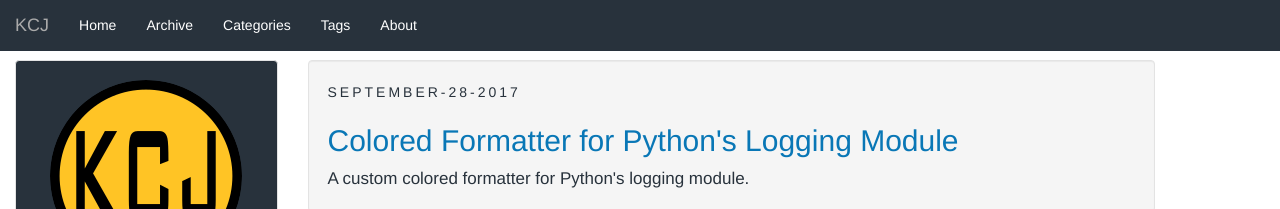
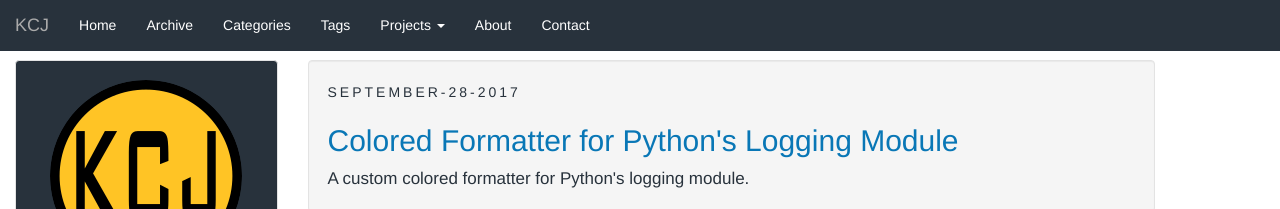
Before and after one commit to KurtJacobson/kcjengr.com, a Jekyll site: the page built from index.html, in a window 1280 px wide. Shown: the top 209 px of the page. Built offline with Jekyll 4.4.1, drawn with Linux system fonts in a browser that asks for light colours; the list of posts is cut into pages by our own code.

Commit message:
define navigation in separate YML file

```diff
--- a/_includes/header.html
+++ b/_includes/header.html
@@ -37,12 +37,24 @@
       </div>
       <div class="collapse navbar-collapse" id="bs-example-navbar-collapse-1">
         <ul class="nav navbar-nav">
-                    {% assign trans = site.data.values[site.lan] %}
-                    <li class="active"><a href="{{ site.baseurl }}/">{{ trans.home }}</a></li>
-                    <li class="active"><a href="{{ site.baseurl }}/archive.html">{{ trans.archive }}</a></li>
-                    <li class="active"><a href="{{ site.baseurl }}/categories.html">{{ trans.categories }}</a></li>
-                    <li class="active"><a href="{{ site.baseurl }}/tags.html">{{ trans.tags }}</a></li>
-                    <li class="active"><a href="{{ site.baseurl }}/about.html">{{ trans.about }}</a></li>
+        {% for item in site.data.navigation %}
+          {% if item.subitems.size > 0 %}
+          <li class="dropdown">
+            <a href="#" class="dropdown-toggle" data-toggle="dropdown" role="button" aria-haspopup="true" aria-expanded="false">{{ item.title }} <span class="caret"></span></a>
+            <ul class="dropdown-menu">
+            {% for subitem in item.subitems %}
+              <li>
+                <a href="{{ subitem.url }}">{{ subitem.title }}</a>
+              </li>
+            {% endfor %}
+            </ul>
+          </li>
+          {% else %}
+          <li class="{% if item.url == page.url %}active{% endif %}">
+            <a href="{{ site.baseurl }}{{ item.url }}">{{ item.title }}</a>
+          </li>
+          {% endif %}
+        {% endfor %}
         </ul>
       </div>
     </div>
```
Also changed, not shown: _data/navigation.yml (added, +28 -0 lines). Lines whose indentation alone changed are shown as unchanged.
